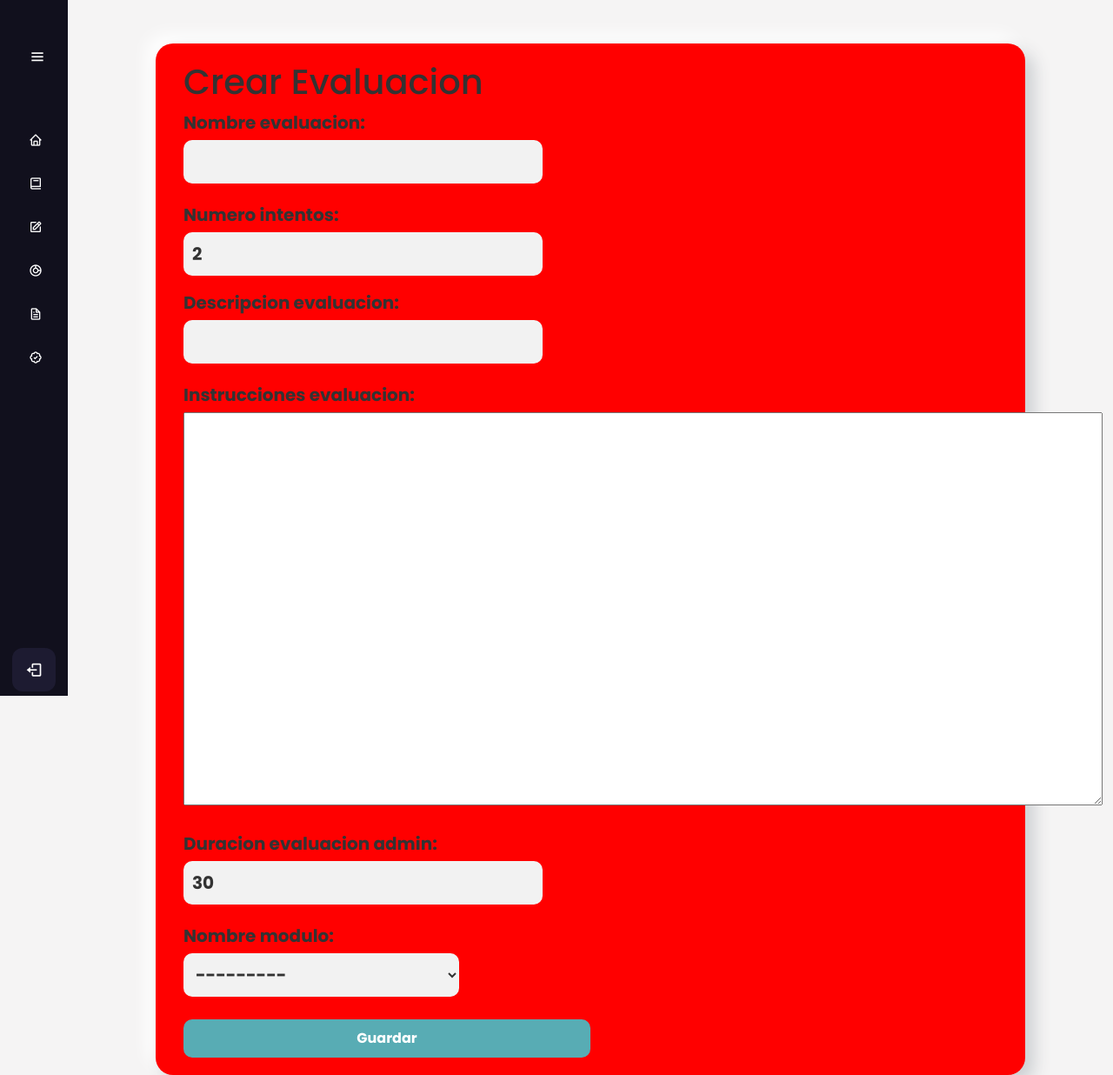
After one commit to darteagaleon/ModuloEducativo, a Django app: page /cursos/crear_evaluacion/ in a window 1280 px wide. The commit adds this page. Shown: the whole page at 87% size. Run offline with Django 4.2, Linux system fonts and the light colour scheme; data comes from the database, SQL or seed files in the repository; both versions use the stored data as it was after the commit; some libraries are stand-ins or nearby versions.

Commit message:
se crea view,form u html de crear evaluacion

```diff
--- a/AppCursos/forms.py
+++ b/AppCursos/forms.py
@@ -1,5 +1,5 @@
 from django import forms
-from .models import Cursos, Modulos, Clases
+from .models import Cursos, Modulos, Clases,Evaluaciones
 
 class crear_cursos(forms.ModelForm):
     class Meta:
@@ -25,3 +25,8 @@ class CursosForm(forms.ModelForm):
     class Meta:
         model = Cursos
         fields = '__all__'
+
+class EvaluacionForm(forms.ModelForm):
+    class Meta:
+        model = Evaluaciones
+        fields = '__all__'
--- a/AppCursos/urls.py
+++ b/AppCursos/urls.py
@@ -7,5 +7,6 @@ urlpatterns = [
      path("crear_curso/", views.Crear_cursos.as_view(), name="crear_curso"),
      path('editar/<int:curso_id>/', views.update, name='editar_curso'),
      path('lista_de_cursos/', views.Listar_cursos, name='listar_cursos'),
-     path('filtrar/', views.filtrar, name='filtrar')
+     path('filtrar/', views.filtrar, name='filtrar'),
+     path('crear_evaluacion/',views.crear_evaluacion,name='crear_evaluacion'),
 ]
--- a/AppCursos/views.py
+++ b/AppCursos/views.py
@@ -3,7 +3,7 @@ from django.views.generic import ListView, CreateView, UpdateView, DeleteView
 from django.views.generic.edit import FormView
 from .models import *
 from django.urls import reverse_lazy
-from .forms import crear_cursos,CursosForm
+from .forms import crear_cursos,CursosForm,EvaluacionForm
 from django.contrib import messages
 # Create your views here.
 
@@ -84,3 +84,14 @@ def update(request, curso_id):
 
     context = {"form": form}
     return render(request, 'Cursos/editar_cursos.html', context)
+
+def crear_evaluacion(request):
+    if request.method == 'POST':
+        form = EvaluacionForm(request.POST)
+        if form.is_valid():
+            form.save()
+            return redirect('crear_evaluacion')
+    else:
+        form = EvaluacionForm()
+
+    return render(request, 'Cursos/Evaluaciones/crear_evaluacion.html', {'form': form})
--- /dev/null
+++ b/Templates/Cursos/Evaluaciones/crear_evaluacion.html
@@ -0,0 +1,31 @@
+{% extends 'Layout/Base.html' %}
+{% load static %}
+{% block content %}
+<link rel="stylesheet" href="{% static 'Css/C_Evaluacion.css' %}">
+
+<body>
+    <div class="home_content"> <!--1 -->
+        <div class="text"><!--2 -->
+            <div class="container-fluid">
+                <div class="row" id="tabla">
+                    <div>
+                        <h1>Crear Evaluacion </h1>
+                        <div class="form">
+							<form method="post">
+                                {% csrf_token %}
+								{% load widget_tweaks %}
+								<div class="form-group">
+
+
+								</div>
+                                {{ form.as_p }}
+								<button type="submit" >Guardar</button>
+							</form>
+						</div>
+                    </div>
+                </div>
+            </div>
+        </div>
+    </div>
+</body>
+{% endblock %}
--- a/Templates/Cursos/crear_cursos.html
+++ b/Templates/Cursos/crear_cursos.html
@@ -1,6 +1,7 @@
 {% extends 'Layout/Base.html' %}
 {% load static %}
 {% block content %}
+<link rel="stylesheet" href="{% static 'Css/Curso.css' %}">
 
 <body>
 	<!-- todo lo que se vaya a colocar en los html's deben ir adentro de esto -->
--- a/Templates/Cursos/listar_cursos.html
+++ b/Templates/Cursos/listar_cursos.html
@@ -1,6 +1,8 @@
 {% extends 'Layout/Base.html' %}
 {% load static %}
 {% block content %}
+<link rel="stylesheet" href="{% static 'Css/Curso.css' %}">
+
 	<!-- todo lo que se vaya a colocar en los html's deben ir adentro de esto -->
 	<div class="home_content"> <!--1 -->
 		<div class="text"><!--2 -->
--- a/Templates/Layout/Base.html
+++ b/Templates/Layout/Base.html
@@ -11,7 +11,6 @@
     <link href='https://unpkg.com/boxicons@2.1.4/css/boxicons.min.css' rel='stylesheet'>
     <link rel="stylesheet" href="https://cdn.jsdelivr.net/npm/bootstrap@5.3.0-alpha3/dist/css/bootstrap.min.css">
     <script src="https://cdn.jsdelivr.net/npm/bootstrap@5.3.0-alpha3/dist/js/bootstrap.bundle.min.js"></script>
-    <link rel="stylesheet" href="{% static 'Css/Curso.css' %}">
     <!--  link para enlazar con libreria de iconos boxicons -->
 
 
--- a/Templates/includes/nav.html
+++ b/Templates/includes/nav.html
@@ -22,6 +22,13 @@
                 <span class="links_name" >Crear Cursos </span>
             </a>
             <span class="tooltip">Crear Cursos</span>
+        </li>
+        <li>
+            <a href="{% url 'crear_evaluacion' %}">
+                <i class='bx bx-edit'></i>
+                <span class="links_name" >Crear Evaluacion </span>
+            </a>
+            <span class="tooltip">Crear Evaluacion</span>
         </li>
         <li>
             <a href="{% url 'listar_cursos' %}">
--- /dev/null
+++ b/static/Css/C_Evaluacion.css
@@ -0,0 +1,150 @@
+body {
+    margin: 0;
+    padding: 0;
+    box-sizing: border-box;
+    background-color: #f2f0f0b4;
+    overflow-y: scroll;
+}
+
+/* codigo para organizar el espacio utilizable en los htmls */
+.home_content {
+    position: absolute;
+    height: 100%;
+    width: calc(100% - 78px);
+    left: 78px;
+    transition: all 0.5s ease;
+}
+
+.home_content .text {
+    font-size: 25px;
+    font-weight: 500;
+    color: #1d1b31;
+    margin: 12px;
+
+}
+
+.sidebar.active~.home_content {
+    width: calc(100 - 240px);
+    left: 240px;
+}
+
+/* tabla de crear curso */
+.container-fluid {
+    position: relative;
+    height: 100vh;
+    width: 80vw;
+}
+
+#tabla {
+    width: 100%;
+    padding: 20px;
+    background-color: #ff0000;
+    border-radius: 20px;
+    box-shadow: 10px 10px 20px #cbced1, -10px -10px 20px #ffffff;
+    transition: all 0.3s ease;
+    box-sizing: border-box;
+    margin: 50px auto;
+    display: flex;
+    justify-content: center;
+    align-items: center;
+
+    font-size: 30px;
+    font-weight: bold;
+    color: #333;
+
+}
+
+@media only screen and (max-width: 600px) {
+    .container-fluid {
+        width: 100%;
+        height: 100%;
+        font-size: 20px;
+    }
+    body{
+        overflow: auto;
+    }
+}
+
+/* nombres de la tabla */
+label {
+    font-size: 20px;
+    font-weight: bold;
+    display: block;
+    margin-bottom: 5px;
+}
+
+
+
+button{
+    width: 50%;
+    padding: 10px;
+    border: none;
+    border-radius: 10px;
+    background-color: #58acb4;
+    color: #fff;
+    font-size: 16px;
+    font-weight: bold;
+    cursor: pointer;
+}
+button:active{
+    background-color: rgb(37, 150, 190);
+}
+input[type="checkbox"]:checked {
+    background-color: #58acb4;
+    border-color: #58acb4;
+    color: #fff;
+    transform: scale(1.2);
+}
+
+input[type="text"],
+#id_duracion_evaluacion_admin,
+#id_iconoCurso,#id_nombre_modulo {
+    background-color: #f2f2f2;
+    border: none;
+    border-radius: 10px;
+    /* box-shadow: 10px 10px 20px #cbced1, -10px -10px 20px #ffffff; */
+    outline: none;
+    padding: 10px;
+    transition: all 0.3s ease;
+    font-size: 20px;
+    font-weight: bold;
+    color: #333;
+    margin-bottom: 5px; /* Espacio entre el input y el siguiente label */
+
+}
+
+input[type="number"]:focus{
+    background-color: #c2c2c2;
+    color: #fff;
+    transform: scale(1.1);
+}
+#id_numero_intentos:focus {
+    background-color: #c2c2c2;
+    color: #fff;
+    transform: scale(1.1);
+}
+input[type="text"]:focus {
+    background-color: #c2c2c2;
+    color: #fff;
+    transform: scale(1.1);
+}
+
+#id_duracion_curso:focus {
+    background-color: #c2c2c2;
+    color: #fff;
+    transform: scale(1.1);
+}
+
+#id_numero_intentos{
+    background-color: #f2f2f2;
+    border: none;
+    border-radius: 10px;
+    /* box-shadow: 10px 10px 20px #cbced1, -10px -10px 20px #ffffff; */
+    outline: none;
+    padding: 10px;
+    transition: all 0.3s ease;
+    font-size: 20px;
+    font-weight: bold;
+    color: #333;
+
+}
```
Also changed, not shown: static/Css/Curso.css (+13 -1 lines), AppCursos/models.py (line endings or trailing spaces), db.sqlite3.
